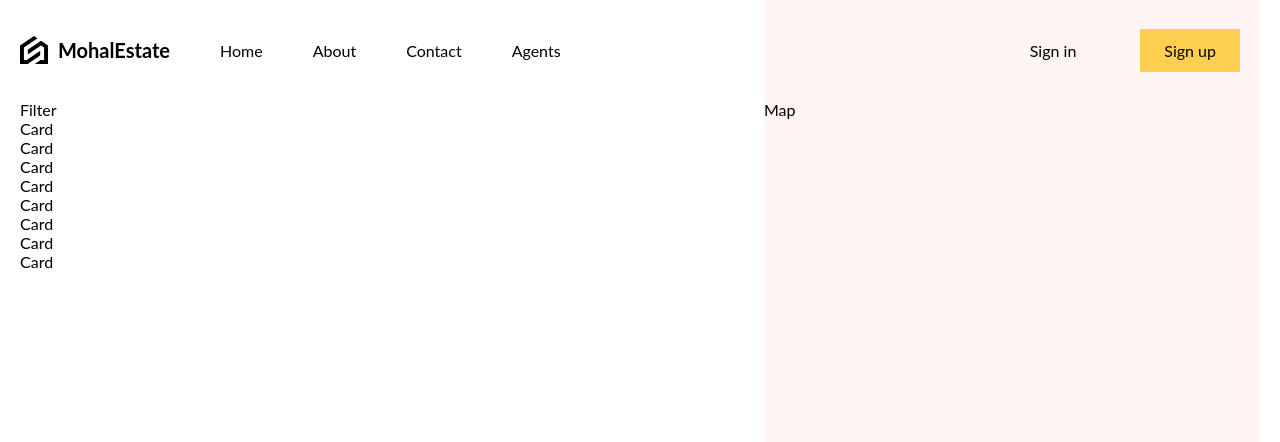
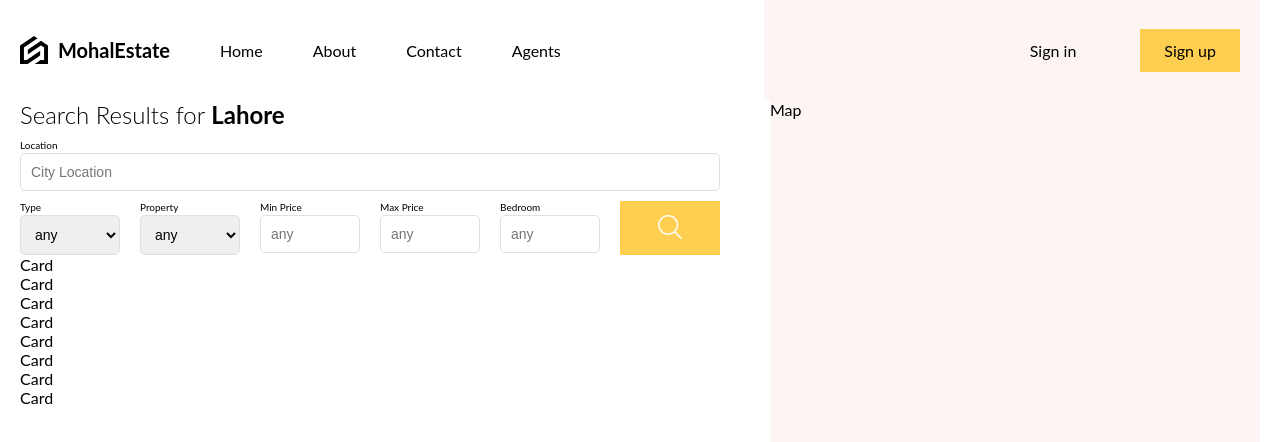
Before and after one commit to MHammad33/Real-Estate-App, a React (Vite) app in the folder client/: page /list/1 in a window 1280 px wide. Shown: the top 442 px of the page. Built offline with nearby package versions, Linux system fonts and the light colour scheme.

Commit message:
Finish Filter Component

```diff
--- a/client/src/components/filter/Filter.tsx
+++ b/client/src/components/filter/Filter.tsx
@@ -2,6 +2,75 @@
 import "./filter.scss";
 
 const Filter: FC = () => {
-	return <div>Filter</div>;
+	return (
+		<div className="filter">
+			<h1>
+				Search Results for <b>Lahore</b>
+			</h1>
+
+			<div className="top">
+				<div className="item">
+					<label htmlFor="city">Location</label>
+					<input
+						type="text"
+						id="city"
+						name="city"
+						placeholder="City Location"
+					/>
+				</div>
+			</div>
+
+			<div className="bottom">
+				<div className="item">
+					<label htmlFor="type">Type</label>
+					<select name="type" id="type">
+						<option value="">any</option>
+						<option value="buy">Buy</option>
+						<option value="rent">Rent</option>
+					</select>
+				</div>
+
+				<div className="item">
+					<label htmlFor="property">Property</label>
+					<select name="property" id="property">
+						<option value="">any</option>
+						<option value="apartment">Apartment</option>
+						<option value="house">House</option>
+						<option value="condo">Condo</option>
+						<option value="land">Land</option>
+					</select>
+				</div>
+
+				<div className="item">
+					<label htmlFor="minPrice">Min Price</label>
+					<input
+						type="number"
+						id="minPrice"
+						name="minPrice"
+						placeholder="any"
+					/>
+				</div>
+
+				<div className="item">
+					<label htmlFor="maxPrice">Max Price</label>
+					<input
+						type="number"
+						id="maxPrice"
+						name="maxPrice"
+						placeholder="any"
+					/>
+				</div>
+
+				<div className="item">
+					<label htmlFor="bedroom">Bedroom</label>
+					<input type="number" id="bedroom" name="bedroom" placeholder="any" />
+				</div>
+
+				<button>
+					<img src="/search.png" alt="Search" />
+				</button>
+			</div>
+		</div>
+	);
 };
 export default Filter;
--- a/client/src/components/filter/filter.scss
+++ b/client/src/components/filter/filter.scss
@@ -0,0 +1,54 @@
+.filter {
+	display: flex;
+	flex-direction: column;
+	gap: 10px;
+
+	h1 {
+		font-weight: 300;
+		font-size: 24px;
+	}
+
+	.item {
+		display: flex;
+		flex-direction: column;
+		gap: 2px;
+
+		label {
+			font-size: 10px;
+		}
+
+		input,
+		select {
+			width: 100px;
+			padding: 10px;
+			border: 1px solid #e0e0e0;
+			border-radius: 5px;
+			font-size: 14px;
+		}
+	}
+
+	.top {
+		input {
+			width: 100%;
+		}
+	}
+
+	.bottom {
+		display: flex;
+		justify-content: space-between;
+		gap: 20px;
+
+		button {
+			width: 100px;
+			padding: 10px;
+			border: none;
+			cursor: pointer;
+			background-color: #fece51;
+
+			img {
+				width: 24px;
+				height: 24px;
+			}
+		}
+	}
+}
--- a/client/src/pages/singlePage/SinglePage.tsx
+++ b/client/src/pages/singlePage/SinglePage.tsx
@@ -8,11 +8,12 @@
 	return (
 		<div className="singlePage">
 			<div className="listContainer">
-				<div className="wrapper"></div>
-				<Filter />
-				{data.map((item) => (
-					<Card key={item.id} />
-				))}
+				<div className="wrapper">
+					<Filter />
+					{data.map((item) => (
+						<Card key={item.id} />
+					))}
+				</div>
 			</div>
 			<div className="mapContainer">Map</div>
 		</div>
--- a/client/src/pages/singlePage/singlePage.scss
+++ b/client/src/pages/singlePage/singlePage.scss
@@ -15,5 +15,6 @@
 	.mapContainer {
 		flex: 2;
 		background-color: #fcf5f3;
+		height: 100%;
 	}
 }
```
